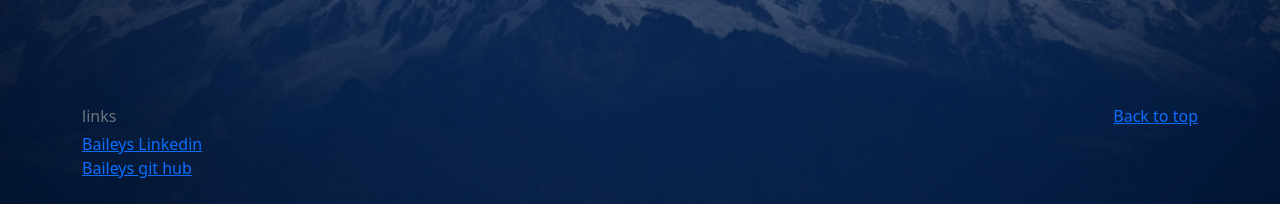
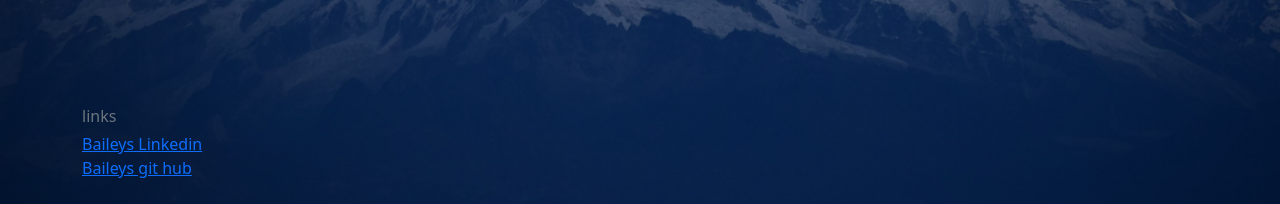
Before and after one commit to Baileyrechkemmr/final_portfolio, a Django app: page / in a window 1280 px wide. Shown: the part 686-890 px from the top of the page. Run offline with Django 3.2, Linux system fonts and the light colour scheme; some libraries are stand-ins or nearby versions.

Commit message:
got rid of back to top button on home page

```diff
--- a/projects/templates/projects/home.html
+++ b/projects/templates/projects/home.html
@@ -74,9 +74,6 @@
 
     <footer className="footer" class="text-muted py-4">
         <div class="container">
-            <p class="float-end mb-1">
-                <a href="#">Back to top</a>
-            </p>
             <p class="mb-1">links</p>
 
             <p class="mb-0">
```
